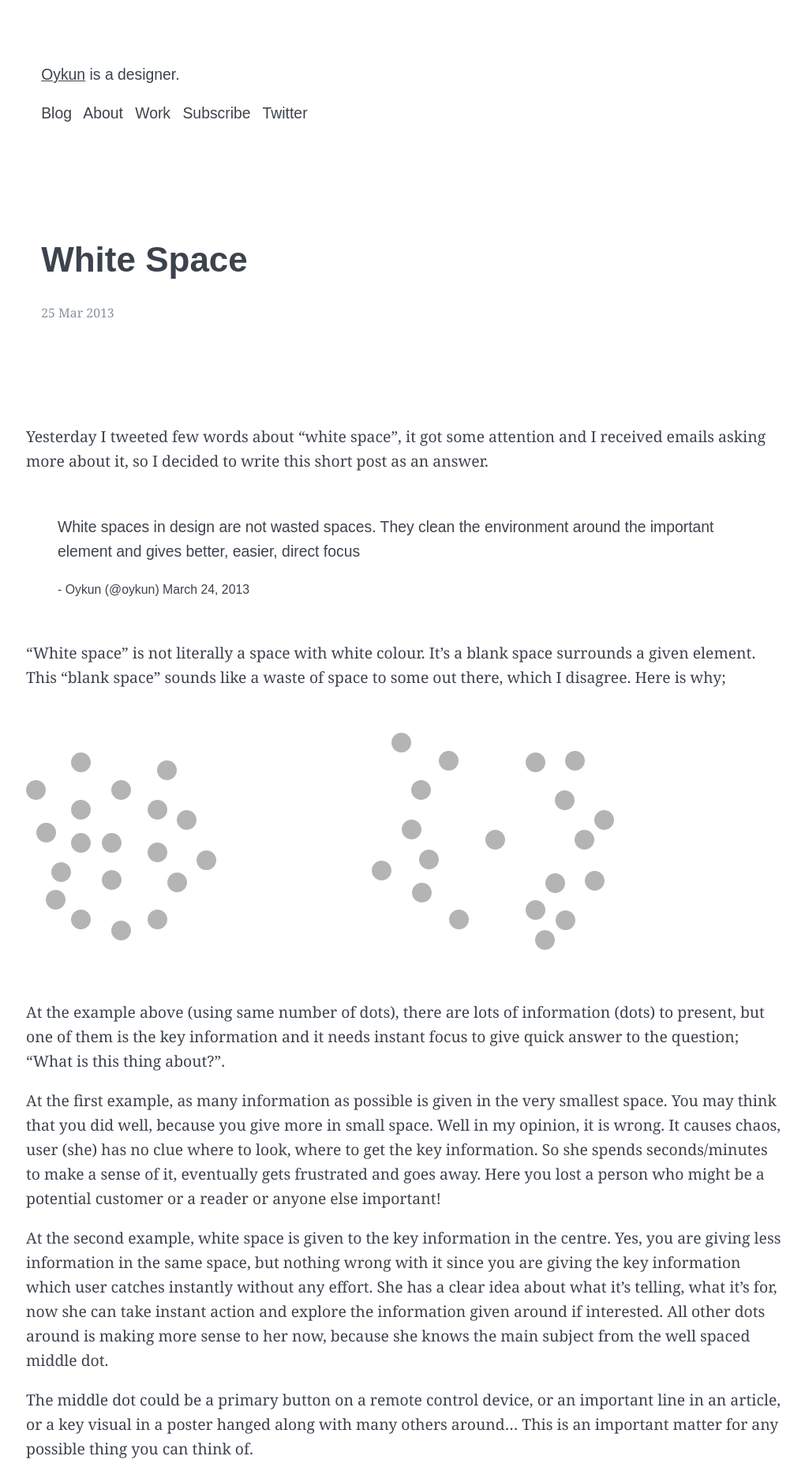
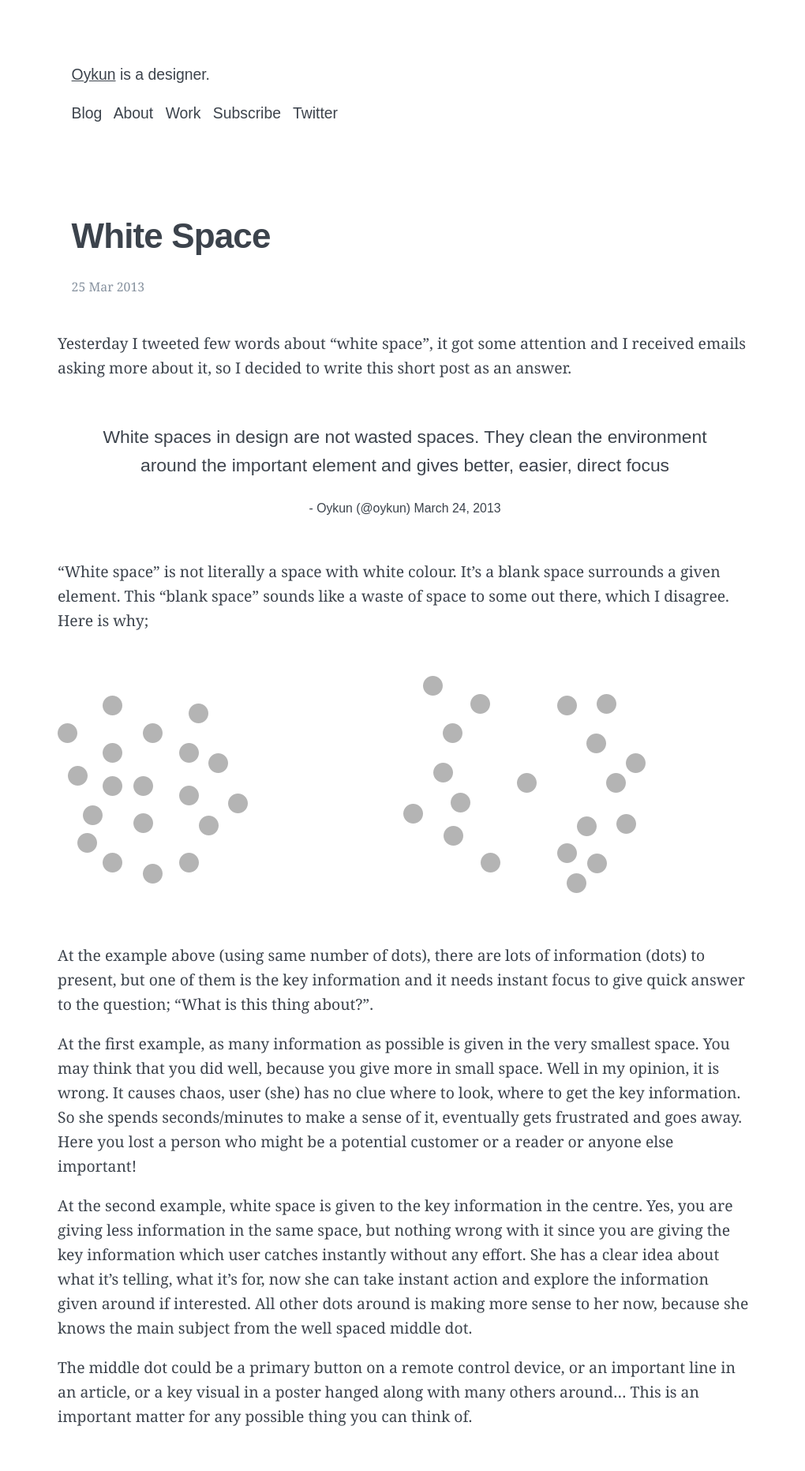
Before and after one commit to oykun/oykun.github.io, a Jekyll site: the page built from _posts/2013-03-25-white-space.markdown, in a window 1280 px wide. Shown: the top 1863 px of the page at 79% size, without its empty margins (127-1147 px from the left). Built offline with Jekyll 4.4.1, drawn with Linux system fonts in a browser that asks for light colours.

```diff
--- a/_includes/share-buttons.html
+++ b/_includes/share-buttons.html
@@ -30,7 +30,7 @@
 #share-buttons > div.pinterest > svg {height: 20px; margin-top: 9px;}
 #share-buttons > div.mail > svg {height: 14px; margin-top: 11px;}
 </style>
-
+<div class="col-12">
 <div id="share-buttons">
     <div class="twitter" title="Share this on Twitter" onclick="window.open('http://twitter.com/home?status={{ site.url }}{{ pageurl }}');"><svg viewBox="0 0 1792 1792" xmlns="http://www.w3.org/2000/svg"><path d="M1684 408q-67 98-162 167 1 14 1 42 0 130-38 259.5t-115.5 248.5-184.5 210.5-258 146-323 54.5q-271 0-496-145 35 4 78 4 225 0 401-138-105-2-188-64.5t-114-159.5q33 5 61 5 43 0 85-11-112-23-185.5-111.5t-73.5-205.5v-4q68 38 146 41-66-44-105-115t-39-154q0-88 44-163 121 149 294.5 238.5t371.5 99.5q-8-38-8-74 0-134 94.5-228.5t228.5-94.5q140 0 236 102 109-21 205-78-37 115-142 178 93-10 186-50z"/></svg></div>
 
@@ -39,3 +39,4 @@
     {% if page.image %}<div class="pinterest" title="Share this on Pinterest" onclick="window.open('https://pinterest.com/pin/create/button/?url=&media={{ site.url }}{{ page.image }}&description=');"><svg viewBox="0 0 1792 1792" xmlns="http://www.w3.org/2000/svg"><path d="M256 597q0-108 37.5-203.5t103.5-166.5 152-123 185-78 202-26q158 0 294 66.5t221 193.5 85 287q0 96-19 188t-60 177-100 149.5-145 103-189 38.5q-68 0-135-32t-96-88q-10 39-28 112.5t-23.5 95-20.5 71-26 71-32 62.5-46 77.5-62 86.5l-14 5-9-10q-15-157-15-188 0-92 21.5-206.5t66.5-287.5 52-203q-32-65-32-169 0-83 52-156t132-73q61 0 95 40.5t34 102.5q0 66-44 191t-44 187q0 63 45 104.5t109 41.5q55 0 102-25t78.5-68 56-95 38-110.5 20-111 6.5-99.5q0-173-109.5-269.5t-285.5-96.5q-200 0-334 129.5t-134 328.5q0 44 12.5 85t27 65 27 45.5 12.5 30.5q0 28-15 73t-37 45q-2 0-17-3-51-15-90.5-56t-61-94.5-32.5-108-11-106.5z"/></svg></div>{% endif %}
     <div class="mail" title="Share this through Email" onclick="window.open('mailto:?&body={{ site.url }}{{ pageurl }}');"><svg viewBox="0 0 1792 1792" xmlns="http://www.w3.org/2000/svg"><path d="M1792 710v794q0 66-47 113t-113 47h-1472q-66 0-113-47t-47-113v-794q44 49 101 87 362 246 497 345 57 42 92.5 65.5t94.5 48 110 24.5h2q51 0 110-24.5t94.5-48 92.5-65.5q170-123 498-345 57-39 100-87zm0-294q0 79-49 151t-122 123q-376 261-468 325-10 7-42.5 30.5t-54 38-52 32.5-57.5 27-50 9h-2q-23 0-50-9t-57.5-27-52-32.5-54-38-42.5-30.5q-91-64-262-182.5t-205-142.5q-62-42-117-115.5t-55-136.5q0-78 41.5-130t118.5-52h1472q65 0 112.5 47t47.5 113z"/></svg></div>
 </div>
+</div>
--- a/_layouts/post.html
+++ b/_layouts/post.html
@@ -4,8 +4,8 @@
 
 <div class="row">
 	<div class="col-12">
-		<h1 class="mb2">{{ page.title }}</h1>
-		<p class="text-grey pb5 mb5 text-small">{{ page.date | date_to_string }}</p>
+		<h1 class="post-title">{{ page.title }}</h1>
+		<p class="text-grey text-small">{{ page.date | date_to_string }}</p>
 	</div>
 </div>
 
--- a/css/main.scss
+++ b/css/main.scss
@@ -53,7 +53,7 @@
 
   @media only screen and (min-width: $breakpoint-large) {
     width: 75%;
-    max-width: 60rem;
+    max-width: 50rem;
   }
 }
 
@@ -189,8 +189,10 @@
 blockquote {
 	margin-top: 3rem;
 	margin-bottom: 3rem;
-	font-size: 1.1rem;
+	font-size: 1.3rem;
 	font-family: Arial;
+	text-align: center;
+	font-weight: $font-weight-heavy;
 }
 
 .font-light {font-weight: $font-weight-light;}
@@ -226,26 +228,29 @@
 
 .hidden-sm {display: none;}
 
-.mt5 {margin-top: 50px;}
-.mt4 {margin-top: 40px;}
-.mt3 {margin-top: 30px;}
-.mt2 {margin-top: 20px;}
-.mt1 {margin-top: 10px;}
-.mt0 {margin-top: 0px;}
+.ma0 {margin: 0 !important;}
+.pa0 {padding: 0 !important;}
 
-.mb5 {margin-bottom: 50px;}
-.mb4 {margin-bottom: 40px;}
-.mb3 {margin-bottom: 30px;}
-.mb2 {margin-bottom: 20px;}
-.mb1 {margin-bottom: 10px;}
-.mb0 {margin-bottom: 0px;}
+.mt5 {margin-top: 50px !important;}
+.mt4 {margin-top: 40px !important;}
+.mt3 {margin-top: 30px !important;}
+.mt2 {margin-top: 20px !important;}
+.mt1 {margin-top: 10px !important;}
+.mt0 {margin-top: 0px !important;}
 
-.pb5 {padding-bottom: 50px;}
-.pb4 {padding-bottom: 40px;}
-.pb3 {padding-bottom: 30px;}
-.pb2 {padding-bottom: 20px;}
-.pb1 {padding-bottom: 10px;}
-.pb0 {padding-bottom: 0px;}
+.mb5 {margin-bottom: 50px !important;}
+.mb4 {margin-bottom: 40px !important;}
+.mb3 {margin-bottom: 30px !important;}
+.mb2 {margin-bottom: 20px !important;}
+.mb1 {margin-bottom: 10px !important;}
+.mb0 {margin-bottom: 0px !important;}
+
+.pb5 {padding-bottom: 50px !important;}
+.pb4 {padding-bottom: 40px !important;}
+.pb3 {padding-bottom: 30px !important;}
+.pb2 {padding-bottom: 20px !important;}
+.pb1 {padding-bottom: 10px !important;}
+.pb0 {padding-bottom: 0px !important;}
 
 
 
@@ -293,7 +298,9 @@
 }
 
 h1.post-title {
-	font-size: 3rem;
+	letter-spacing: -0.02em;
+	margin: 0;
+	padding: 0;
 }
 
 .post-content {
@@ -302,6 +309,26 @@
 	}
 }
 
+.article-links {
+	margin-top: 50px;
+	font-size: 0.9rem;
+	color: $grey;
+
+	&::before {
+  		content: "---";
+  	}
+
+  	ul {
+  		list-style: none;
+  		padding: 0;
+  		margin: 0;
+  	}
+
+  	a {
+  		color: $grey;
+  	}
+
+}
 
 
 /* ---------------------------
```
Also changed, not shown: _posts/2013-03-28-if-it-works-for-you-it-is-not-dead.markdown (added, +26 -0 lines), 9 other files.
